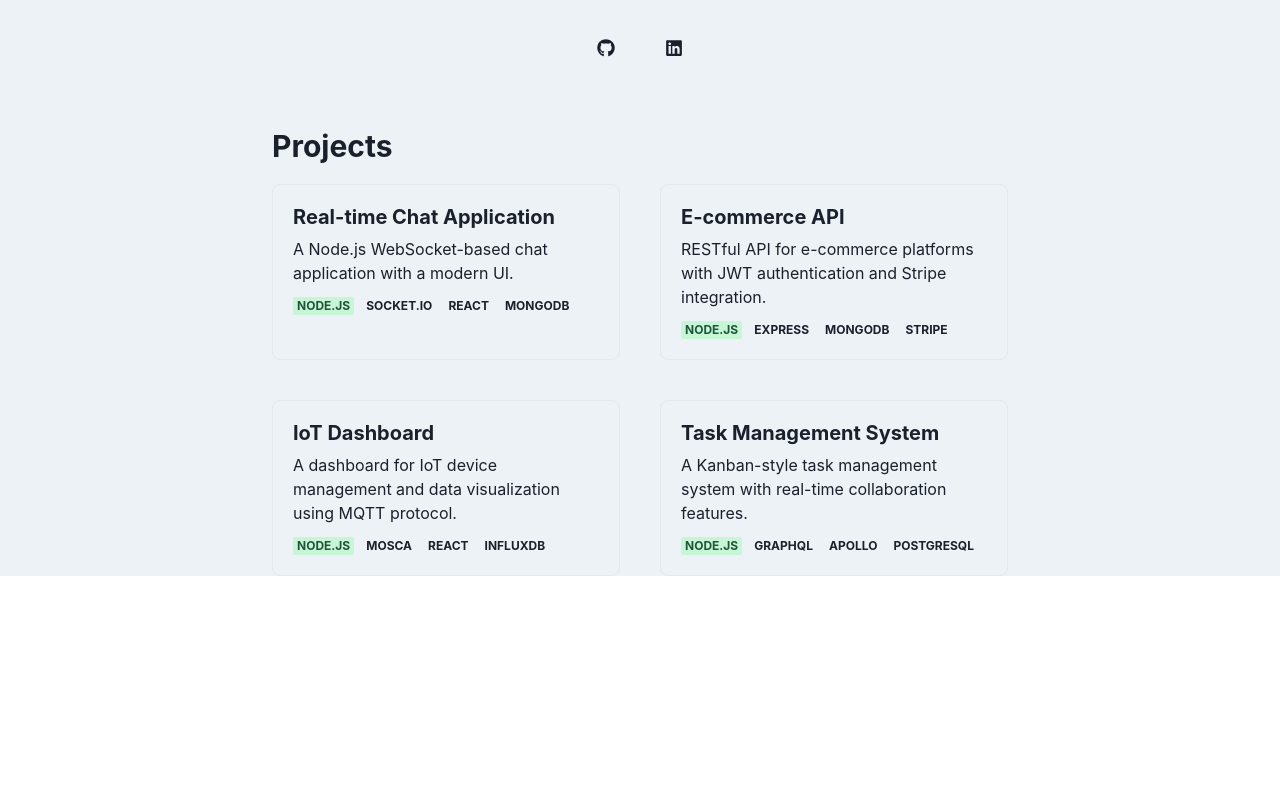
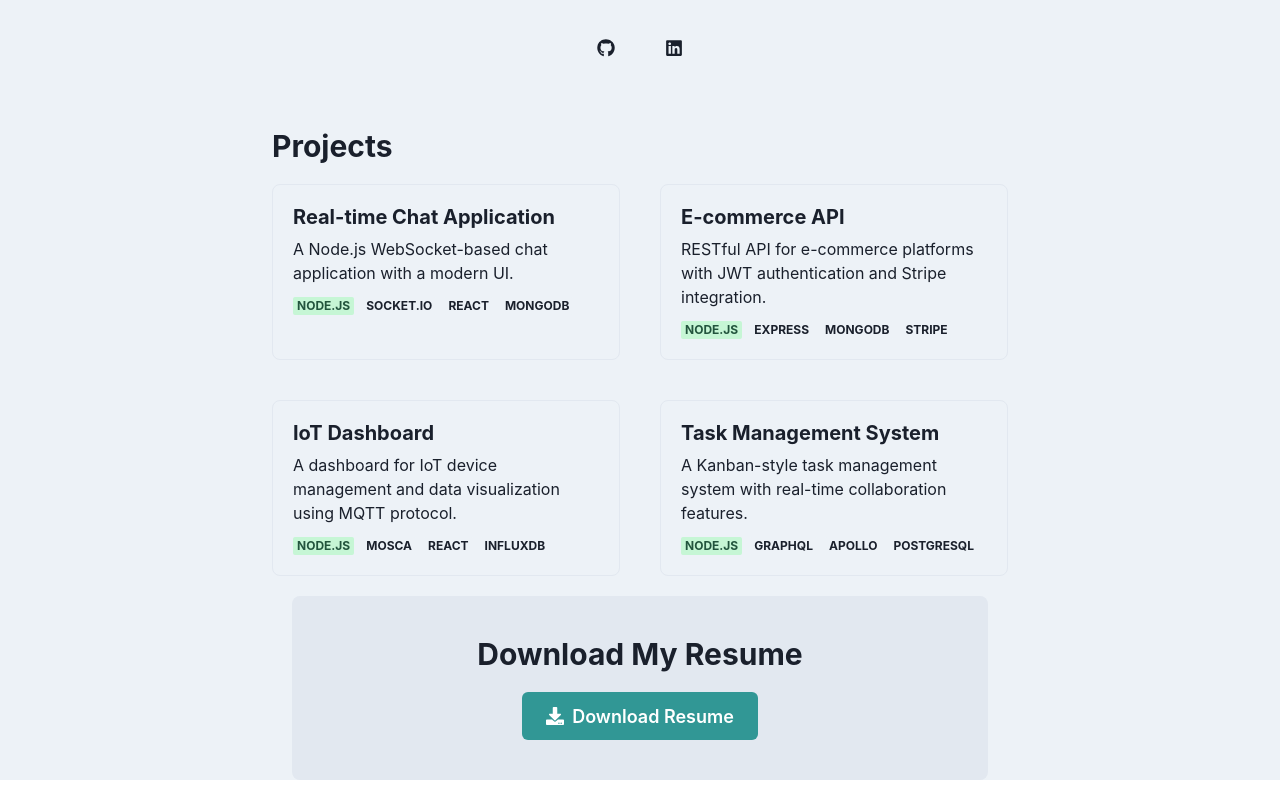
Before and after one commit to GPT-Engineer-App/creative-portfolio-nodejs, a React (Vite) app: page / in a window 1280 px wide. Shown: the part 464-1264 px from the top of the page. Before the commit the page ends 1040 px from the top, so only its background shows below. Built offline with nearby package versions, Linux system fonts and the light colour scheme.

Commit message:
add Section From Where People Can Download My resume
Added a new section for downloading the resume and included it on the Index page.

```diff
--- /dev/null
+++ b/src/components/ResumeDownloadSection.jsx
@@ -0,0 +1,21 @@
+import React from "react";
+import { Box, Button, Heading, useColorModeValue } from "@chakra-ui/react";
+import { FaDownload } from "react-icons/fa";
+
+const ResumeDownloadSection = () => {
+  const bgColor = useColorModeValue("gray.200", "gray.700");
+  const textColor = useColorModeValue("gray.800", "gray.100");
+
+  return (
+    <Box bg={bgColor} color={textColor} p={10} textAlign="center" borderRadius="lg" m={5}>
+      <Heading as="h3" size="lg" mb={5}>
+        Download My Resume
+      </Heading>
+      <Button leftIcon={<FaDownload />} colorScheme="teal" size="lg">
+        Download Resume
+      </Button>
+    </Box>
+  );
+};
+
+export default ResumeDownloadSection;
--- a/src/pages/Index.jsx
+++ b/src/pages/Index.jsx
@@ -54,10 +54,13 @@ const Index = () => {
             </Box>
           ))}
         </SimpleGrid>
+        <ResumeDownloadSection />
       </Container>
     </Box>
   );
 };
+
+import ResumeDownloadSection from "../components/ResumeDownloadSection";
 
 // Sample projects data
 const projects = [
```
